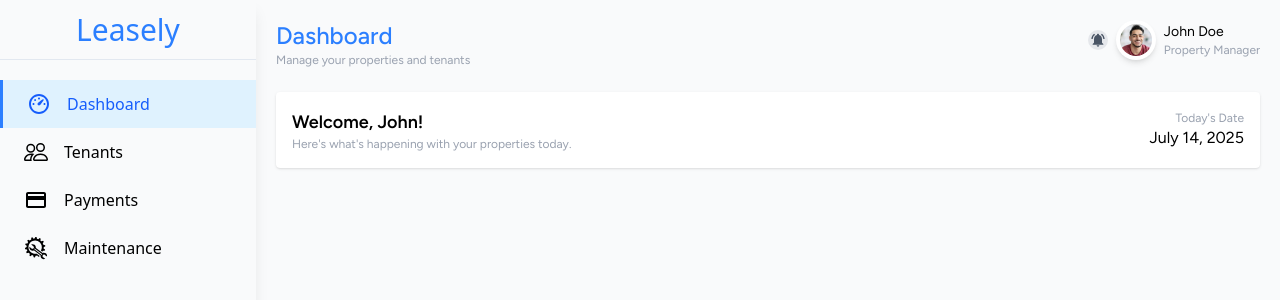
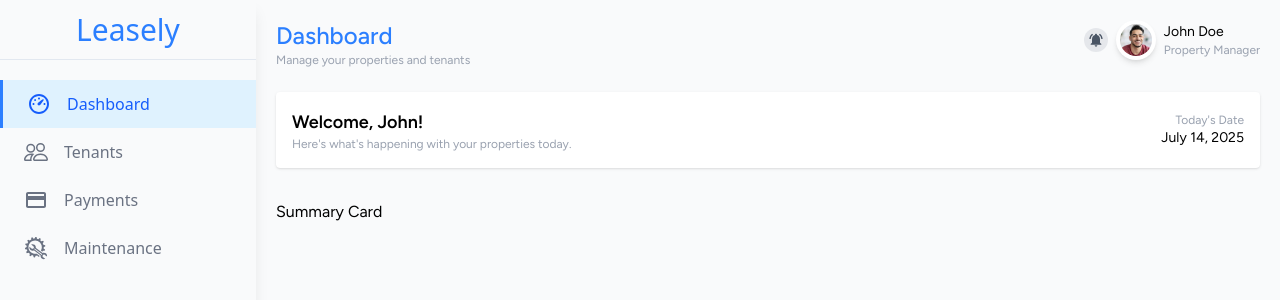
Before and after one commit to JRodriguez-Luna/Leasely, a React (Vite) app: page / in a window 1280 px wide. Shown: the top 300 px of the page. Built offline with nearby package versions, Linux system fonts and the light colour scheme.

Commit message:
Fixed structure and component naming. (#12)

```diff
--- a/src/components/BottomNav.tsx
+++ b/src/components/BottomNav.tsx
@@ -41,7 +41,7 @@ export function BottomNav() {
                             navItems.map((item, index) => (
                                 <li key={index} className={
                                     `w-20 flex flex-col cursor-pointer hover:scale-110 transition-transform duration-200 ease-in-out
-                                    ${location.pathname === item.path ? 'text-blue-600' : ''}`}
+                                    ${location.pathname === item.path ? 'text-blue-600' : 'text-gray-500'}`}
                                     >
                                     <Link to={item.path} className="flex flex-col items-center">
                                         {item.icon}
--- a/src/components/DashboardMain.tsx
+++ /dev/null
@@ -1,28 +0,0 @@
-export function DashboardMain() {
-    const date = new Date()
-    const formattedDate = date.toLocaleDateString("en-US", {
-        year: "numeric",
-        month: "long",
-        day: "numeric",
-    });
-
-    return (
-        <main>
-            <div className="flex w-full h-auto rounded shadow bg-white p-4">
-                {/* Left */}
-                <div className="flex flex-1 flex-col items-start justify-center">
-                    <div className="text-lg font-semibold">Welcome, John!</div>
-                    <div className="flex flex-wrap text-xs size-auto text-gray-400">
-                        Here's what's happening with your properties today.
-                    </div>
-                </div>
-
-                {/* Right */}
-                <div className="flex flex-col items-end justify-center">
-                    <div className="text-xs text-gray-400">Today's Date</div>
-                    <div className="text-base">{formattedDate}</div>
-                </div>
-            </div>
-        </main>
-    )
-}
--- a/src/components/Header.tsx
+++ b/src/components/Header.tsx
@@ -8,7 +8,7 @@ export function Header(){
                 <div className="text-xs text-gray-400">Manage your properties and tenants</div>
             </div>
             <div className="flex justify-center items-center gap-2">
-                <div className="flex items-center justify-center w-5 h-5 bg-gray-200 rounded-full cursor-pointer">
+                <div className="flex items-center justify-center w-6 h-6 bg-gray-200 rounded-full cursor-pointer">
                     <MdNotificationsActive className="text-gray-600" />
                 </div>
                 {/* Profile */}
@@ -19,7 +19,7 @@ export function Header(){
                         alt="user-profile"
                     />
                 </div>
-                <div className="flex flex-col items-start">
+                <div className="flex flex-col items-start max-sm:hidden">
                     <div className="text-sm">John Doe</div>
                     <div className="text-xs text-gray-400">Property Manager</div>
                 </div>
--- a/src/components/SideNav.tsx
+++ b/src/components/SideNav.tsx
@@ -45,7 +45,7 @@ export function SideNav() {
                                 navItems.map((item, index) => (
                                     <li key={index} className={
                                         `w-full h-full flex cursor-pointer
-                                        ${location.pathname === item.path ? 'bg-sky-100 text-blue-600 border-blue-500 border-l-3' : ''}`
+                                        ${location.pathname === item.path ? 'bg-sky-100 text-blue-600 border-blue-500 border-l-3' : 'text-gray-500'}`
                                     }>
                                         <div className="w-full hover:scale-110 transition-transform duration-200 ease-in-out">
                                             <Link to={item.path} className="flex gap-4 items-center w-full h-full px-6 py-3">
--- /dev/null
+++ b/src/components/SummaryCard.tsx
@@ -0,0 +1,5 @@
+export function SummaryCard() {
+    return (
+        <div>Summary Card</div>
+    )
+}
--- /dev/null
+++ b/src/components/WelcomeBack.tsx
@@ -0,0 +1,26 @@
+export function WelcomeBack() {
+    const date = new Date()
+    const formattedDate = date.toLocaleDateString("en-US", {
+        year: "numeric",
+        month: "long",
+        day: "numeric",
+    });
+
+    return (
+        <div className="flex w-full h-auto rounded shadow bg-white p-4">
+            {/* Left */}
+            <div className="flex flex-1 flex-col items-start justify-center">
+                <div className="text-lg font-semibold">Welcome, John!</div>
+                <div className="flex flex-wrap text-xs size-auto text-gray-400">
+                    Here's what's happening with your properties today.
+                </div>
+            </div>
+
+            {/* Right */}
+            <div className="flex flex-col items-end justify-center">
+                <div className="text-xs text-gray-400">Today's Date</div>
+                <div className="text-sm">{formattedDate}</div>
+            </div>
+        </div>
+    )
+}
--- a/src/pages/Dashboard.tsx
+++ b/src/pages/Dashboard.tsx
@@ -1,12 +1,14 @@
 import { Header } from '../components/Header'
-import { DashboardMain } from '../components/DashboardMain'
+import { WelcomeBack } from '../components/WelcomeBack'
+import { SummaryCard } from '../components/SummaryCard'
 import './Dashboard.css'
 
 export function Dashboard() {
     return (
-        <div className='dashboard-container flex flex-col min-sm:ml-[16rem] px-5 py-5 gap-8'>
+        <main className='dashboard-container flex flex-col min-sm:ml-[16rem] px-5 py-5 gap-8'>
             <Header />
-            <DashboardMain />
-        </div>
+            <WelcomeBack />
+            <SummaryCard />
+        </main>
     )
 }
```
